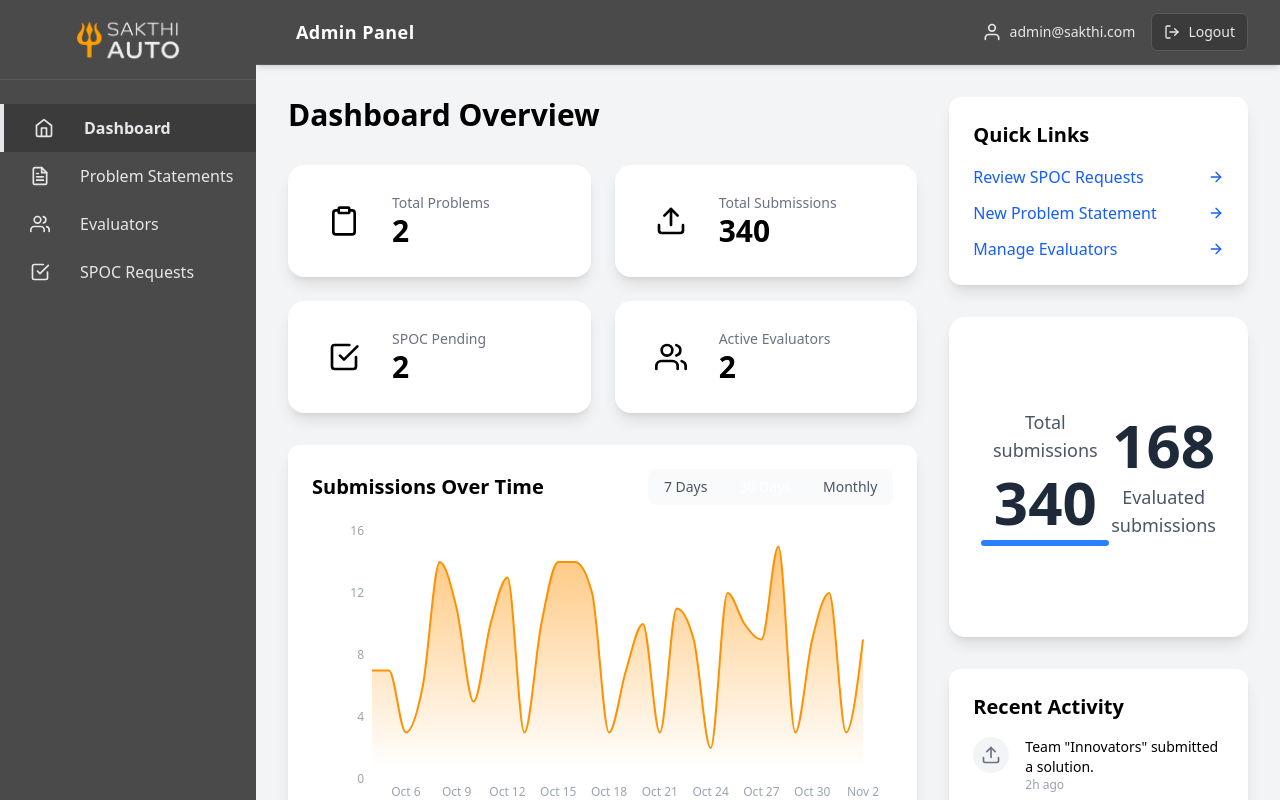
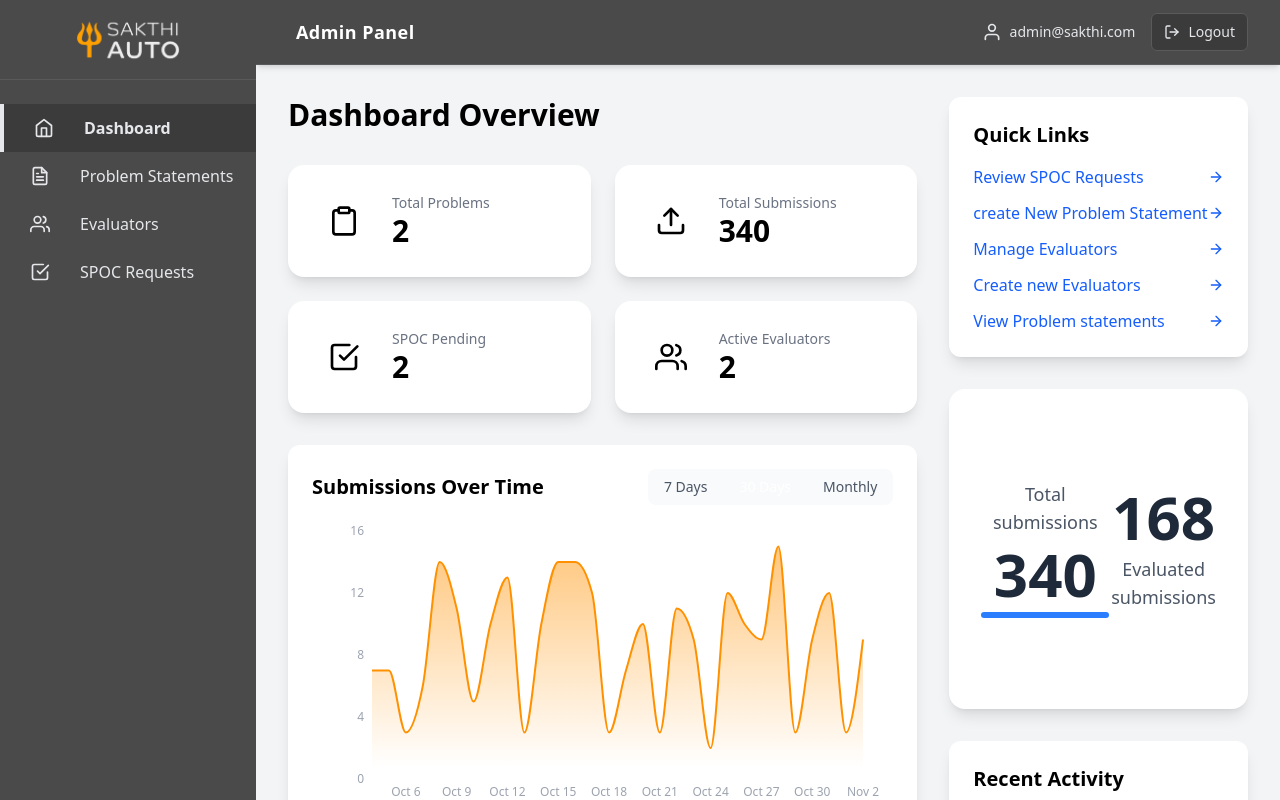
Before and after one commit to damodara2006/Project_SFS, a React (Vite) app in the folder frontend/: page /admin/dashboard in a window 1280 px wide. Shown: the top 800 px of the page. Built offline with nearby package versions, Linux system fonts and the light colour scheme.

Commit message:
change: quick links updation

```diff
--- a/frontend/src/pages/Admin/AdminDashboard.jsx
+++ b/frontend/src/pages/Admin/AdminDashboard.jsx
@@ -68,8 +68,10 @@ const AdminDashboard = () => {
           <h2 className="text-xl font-bold text-brand-dark mb-4">Quick Links</h2>
           <div className="space-y-3">
             <Link to="/admin/spoc-approvals" className="flex items-center justify-between text-blue-600 hover:text-blue-800"><span className="font-medium">Review SPOC Requests</span><FiArrowRight /></Link>
-            <Link to="/admin/problem-statements/create" className="flex items-center justify-between text-blue-600 hover:text-blue-800"><span className="font-medium">New Problem Statement</span><FiArrowRight /></Link>
+            <Link to="/admin/problem-statements/create" className="flex items-center justify-between text-blue-600 hover:text-blue-800"><span className="font-medium">create New Problem Statement</span><FiArrowRight /></Link>
             <Link to="/admin/evaluators" className="flex items-center justify-between text-blue-600 hover:text-blue-800"><span className="font-medium">Manage Evaluators</span><FiArrowRight /></Link>
+             <Link to="/admin/evaluators" className="flex items-center justify-between text-blue-600 hover:text-blue-800"><span className="font-medium">Create new Evaluators</span><FiArrowRight /></Link>
+              <Link to="/admin/evaluators" className="flex items-center justify-between text-blue-600 hover:text-blue-800"><span className="font-medium">View Problem statements</span><FiArrowRight /></Link>
           </div>
         </div>
 
```
